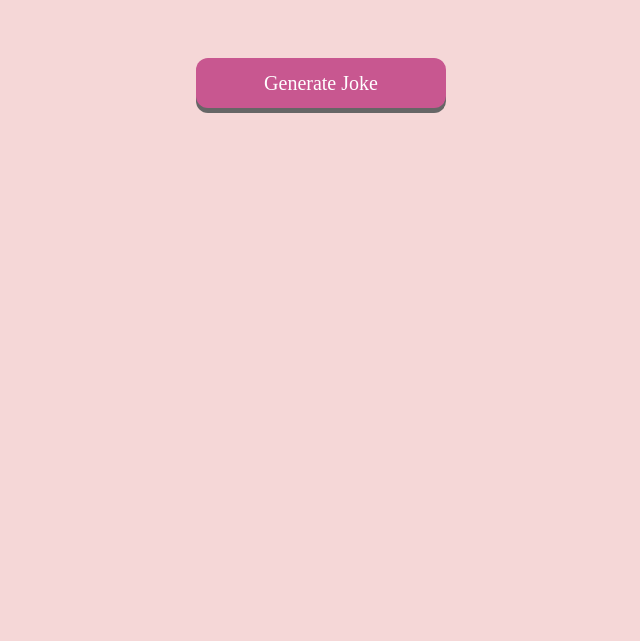
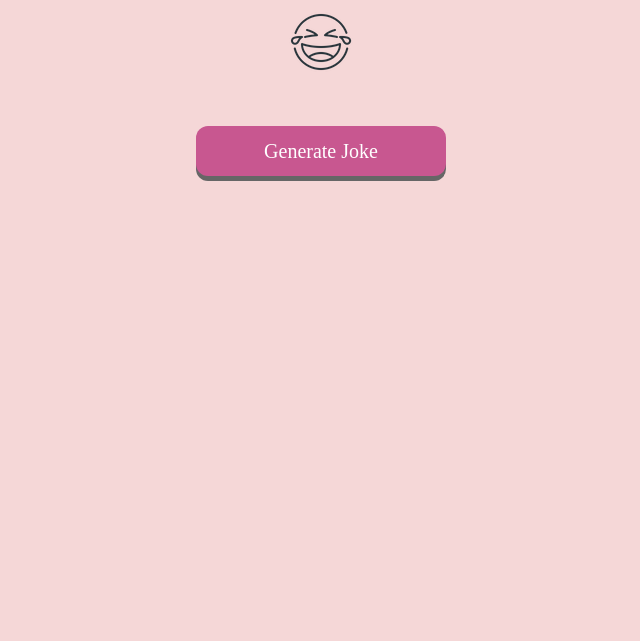
Before and after one commit to mari0514/RandomJokesGenerator, a plain HTML site: page index.html in a window 1280 px wide. Shown: the part 159-800 px from the top of the page, without its empty margins (319-959 px from the left). Drawn offline with nearby package versions, Linux system fonts and the light colour scheme; a web font is replaced by a local one.

Commit message:
icon added

```diff
--- a/index.html
+++ b/index.html
@@ -13,6 +13,9 @@
 <body>
     <h1>Random Joke Generator</h1>
     <div class="container">
+        <div class="image">
+            <img src="assets/laugh.png" alt="laughing icon">
+        </div>
         <div id="joke-section">
             <!-- here comes a joke -->
         </div>
```
Also changed, not shown: assets/laugh.png (added), 2 other files.
